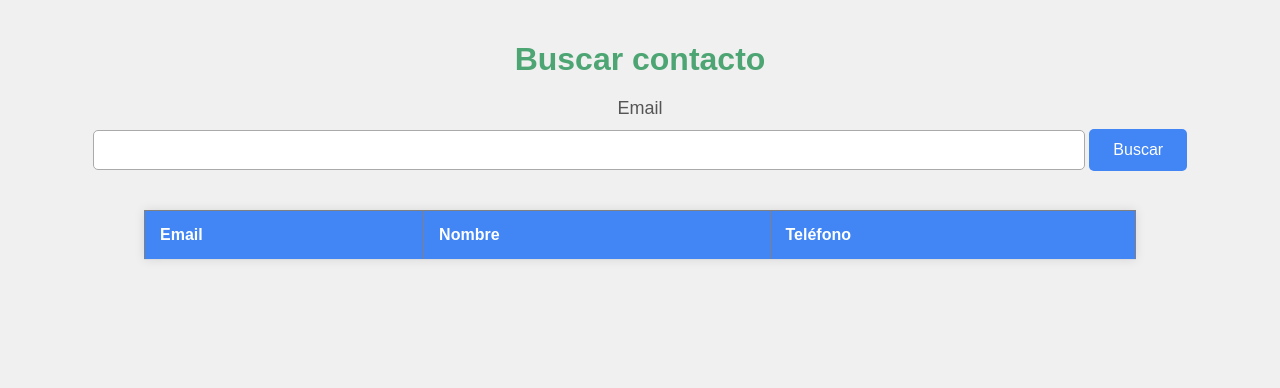
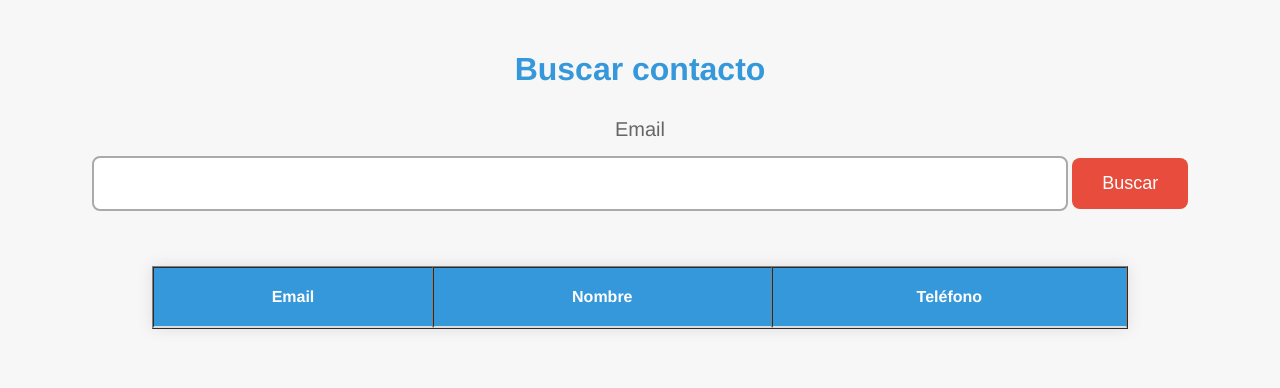
Before and after one commit to AmairaniMartinezM/frontend-, a Flask app: page /buscar.html in a window 1280 px wide. Shown: the top 388 px of the page. Run offline with Flask 3, Linux system fonts and the light colour scheme; lists and menus that the app fills with data are empty.

Commit message:
Update buscar.html

```diff
--- a/templates/buscar.html
+++ b/templates/buscar.html
@@ -7,69 +7,71 @@
     <title>Buscar Contactos</title>
     <style>
     body {
-            font-family: 'Arial', sans-serif;
-            background-color: #f0f0f0; /* Color de fondo pastel */
-            color: #333; /* Color de texto principal */
+        font-family: 'Helvetica', sans-serif;
+        background-color: #f7f7f7; /* Color de fondo suave */
+        color: #555; /* Color de texto principal */
         margin: 0;
-            padding: 20px;
+        padding: 30px;
         text-align: center;
     }
 
     h1 {
-            color: #4da573; /* Color de título */
-            margin-bottom: 20px;
+        color: #3498db; /* Color de título */
+        margin-bottom: 30px;
     }
 
     label {
         display: block;
-            margin: 10px 0;
-            color: #555; /* Color de texto para etiquetas */
-            font-size: 18px;
+        margin: 15px 0;
+        color: #666; /* Color de texto para etiquetas */
+        font-size: 20px;
     }
 
     input {
-            padding: 10px;
-            margin-bottom: 20px;
-            border: 1px solid #aaa; /* Color de borde para campos de entrada */
-            border-radius: 5px;
-            font-size: 16px;
+        padding: 15px;
+        margin-bottom: 25px;
+        border: 2px solid #aaa; /* Color de borde para campos de entrada */
+        border-radius: 8px;
+        font-size: 18px;
         width: 80%;
         box-sizing: border-box;
     }
 
     button {
-            padding: 12px 24px;
-            background-color: #4285f4; /* Color de fondo para botones */
+        padding: 15px 30px;
+        background-color: #e74c3c; /* Color de fondo para botones */
         color: #fff; /* Color de texto para botones */
         border: none;
-            border-radius: 5px;
+        border-radius: 8px;
         cursor: pointer;
         transition: background-color 0.3s;
-            font-size: 16px;
+        font-size: 18px;
     }
 
     button:hover {
-            background-color: #2d5da7; /* Color de fondo para botones al pasar el ratón */
+        background-color: #c0392b; /* Color de fondo para botones al pasar el ratón */
     }
 
     table {
         width: 80%;
-            margin: 20px auto;
-            border-collapse: collapse;
-            box-shadow: 0 0 10px rgba(0, 0, 0, 0.1);
+        margin: 30px auto;
+        border-collapse: separate;
+        border-spacing: 0;
+        box-shadow: 0 0 15px rgba(0, 0, 0, 0.1);
     }
 
     th, td {
-            padding: 15px;
-            text-align: left;
-            border-bottom: 1px solid #ddd; /* Color de borde para filas de la tabla */
+        padding: 20px;
+        text-align: center;
+        border-bottom: 2px solid #ddd; /* Color de borde para filas de la tabla */
     }
 
     th {
-            background-color: #4285f4; /* Color de fondo para encabezados de la tabla */
+        background-color: #3498db; /* Color de fondo para encabezados de la tabla */
         color: #fff; /* Color de texto para encabezados de la tabla */
     }
 </style>
+
     <script type="text/javascript" src="../static/js/get0ne.js"></script>
 </head>
 
```
Lines whose indentation alone changed are shown as unchanged.
